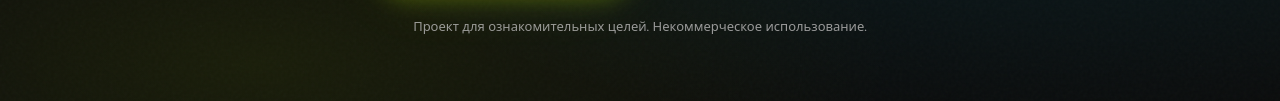
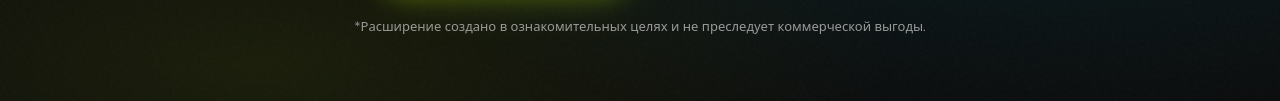
Before and after one commit to CityStas/dubbed, a plain HTML site: page index.html in a window 1280 px wide. Shown: the part 575-676 px from the top of the page. Drawn offline with Linux system fonts and the light colour scheme.

Commit message:
Update index.html

```diff
--- a/index.html
+++ b/index.html
@@ -204,7 +204,7 @@
         </a>
       </div>
 
-      <p class="free-note">Проект для ознакомительных целей. Некоммерческое использование.</p>
+      <p class="free-note">*Расширение создано в ознакомительных целях и не преследует коммерческой выгоды.</p>
 
       <div class="marquee" aria-hidden="true">
         <div class="track">
```
